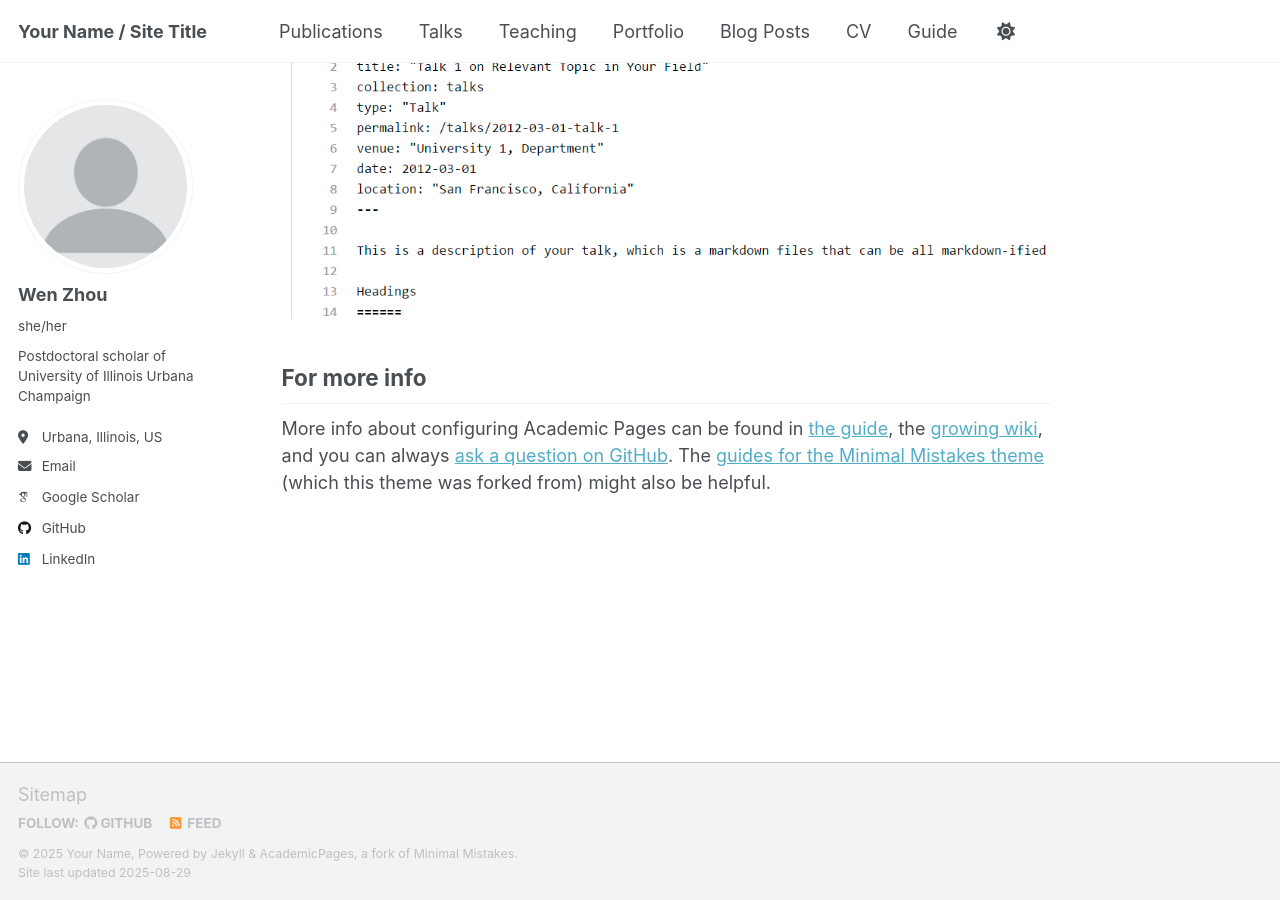
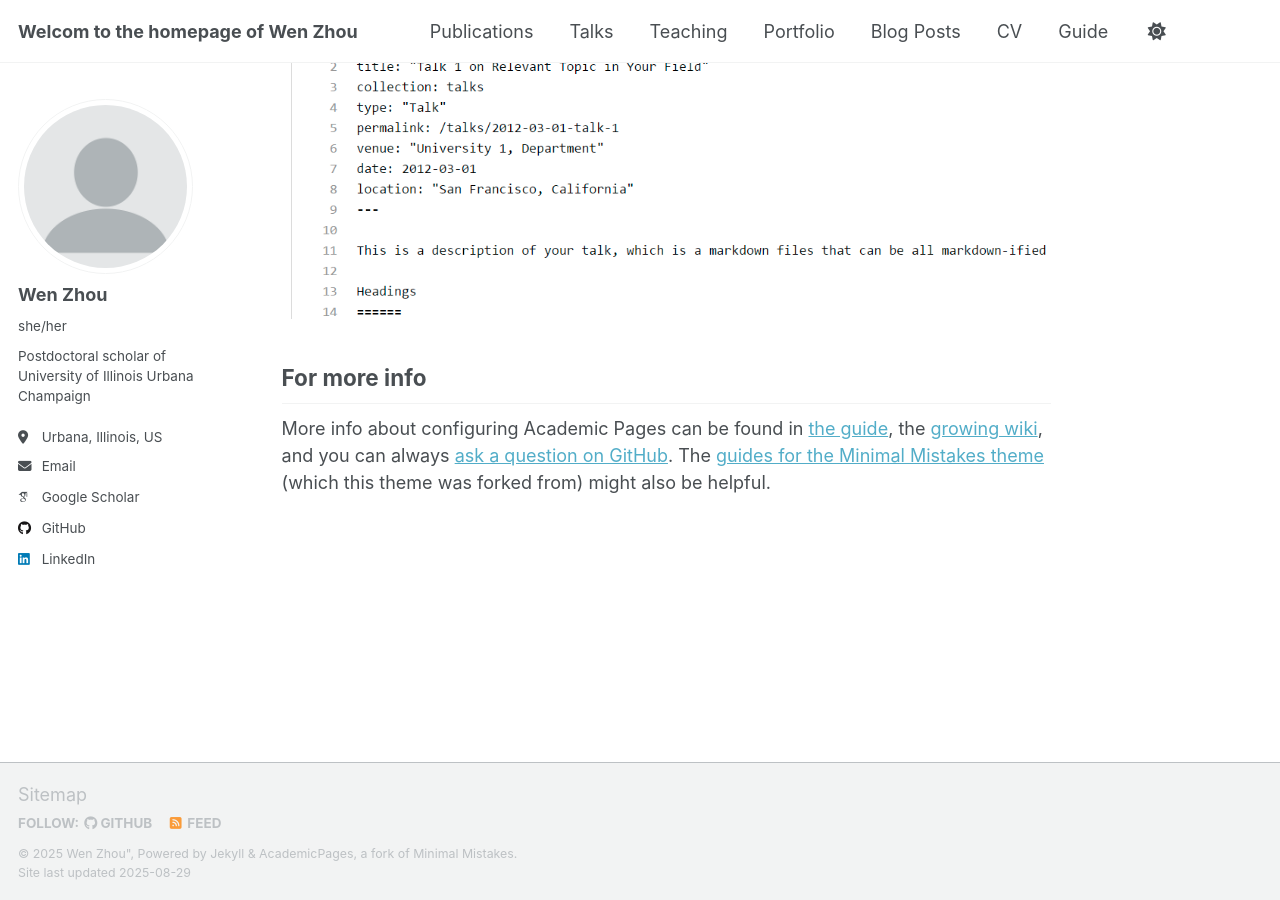
Before and after one commit to VienJou/vienjou.github.io, a Jekyll site: the page built from _pages/about.md, in a window 1280 px wide and 900 px high, scrolled down 2880 px. Built offline with Jekyll 4.4.1, drawn with Linux system fonts in a browser that asks for light colours; some web fonts are replaced; a script that is not in the unit is left out.

Commit message:
Update _config.yml

```diff
--- a/_config.yml
+++ b/_config.yml
@@ -9,11 +9,11 @@
 # Basic Site Settings
 locale                   : "en-US"
 site_theme               : "default" # Currently available options are "default", "air"
-title                    : "Your Name / Site Title"
+title                    : "Welcom to the homepage of Wen Zhou"
 title_separator          : "-"
-name                     : &name "Your Name"
-description              : &description "personal description"
-url                      : https://academicpages.github.io # the base hostname & protocol for your site e.g. "https://[your GitHub username].github.io" or if you already have some other page hosted on Github then use "https://[your GitHub username].github.io/[Your Repo Name]"
+name                     : Wen Zhou"
+description              : &description "Postdoctoral scholar of University of Illinois Urbana Champaign"
+url                      : "https://github.com/VienJou/VienJou"
 baseurl                  : "" # the subpath of your site, e.g. "/blog"
 repository               : "academicpages/academicpages.github.io"
 
```
